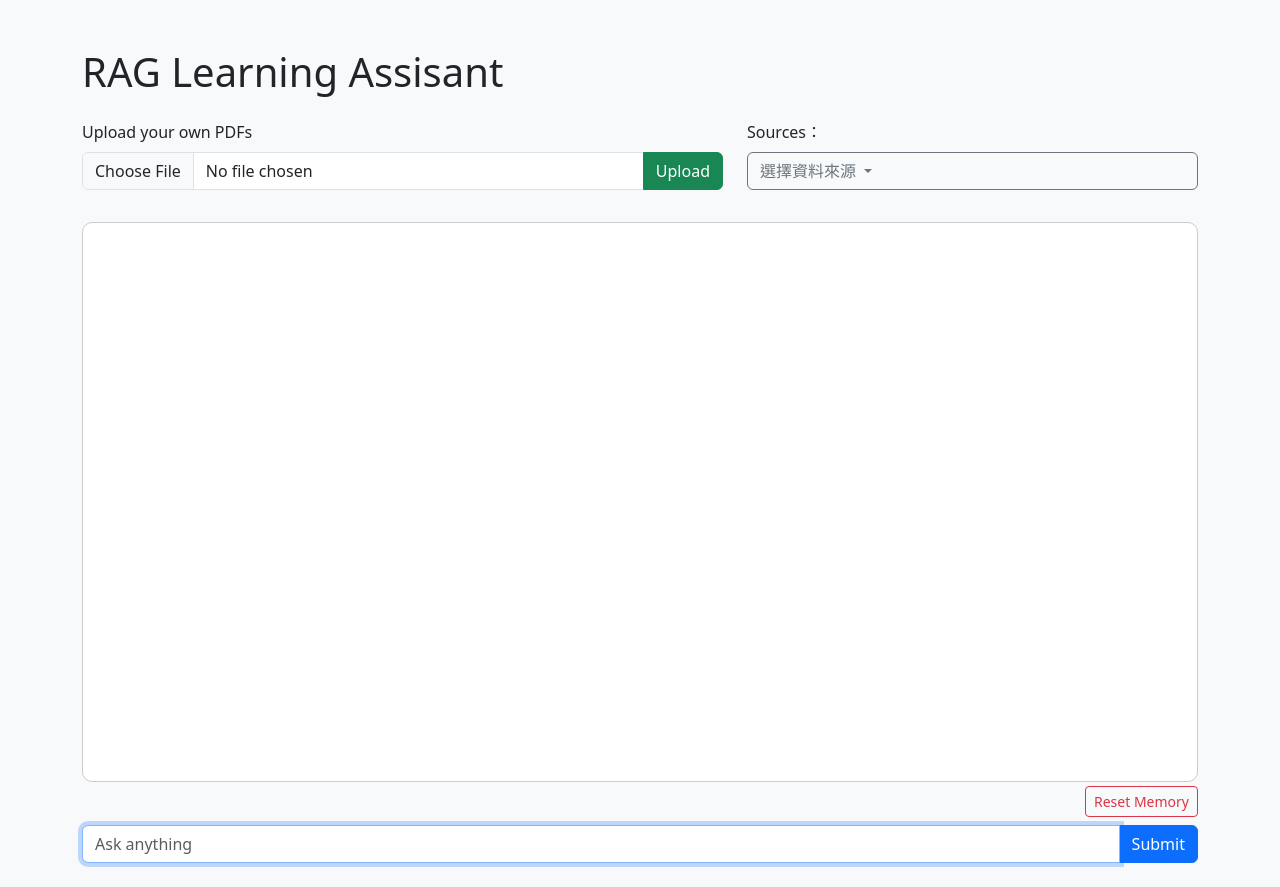
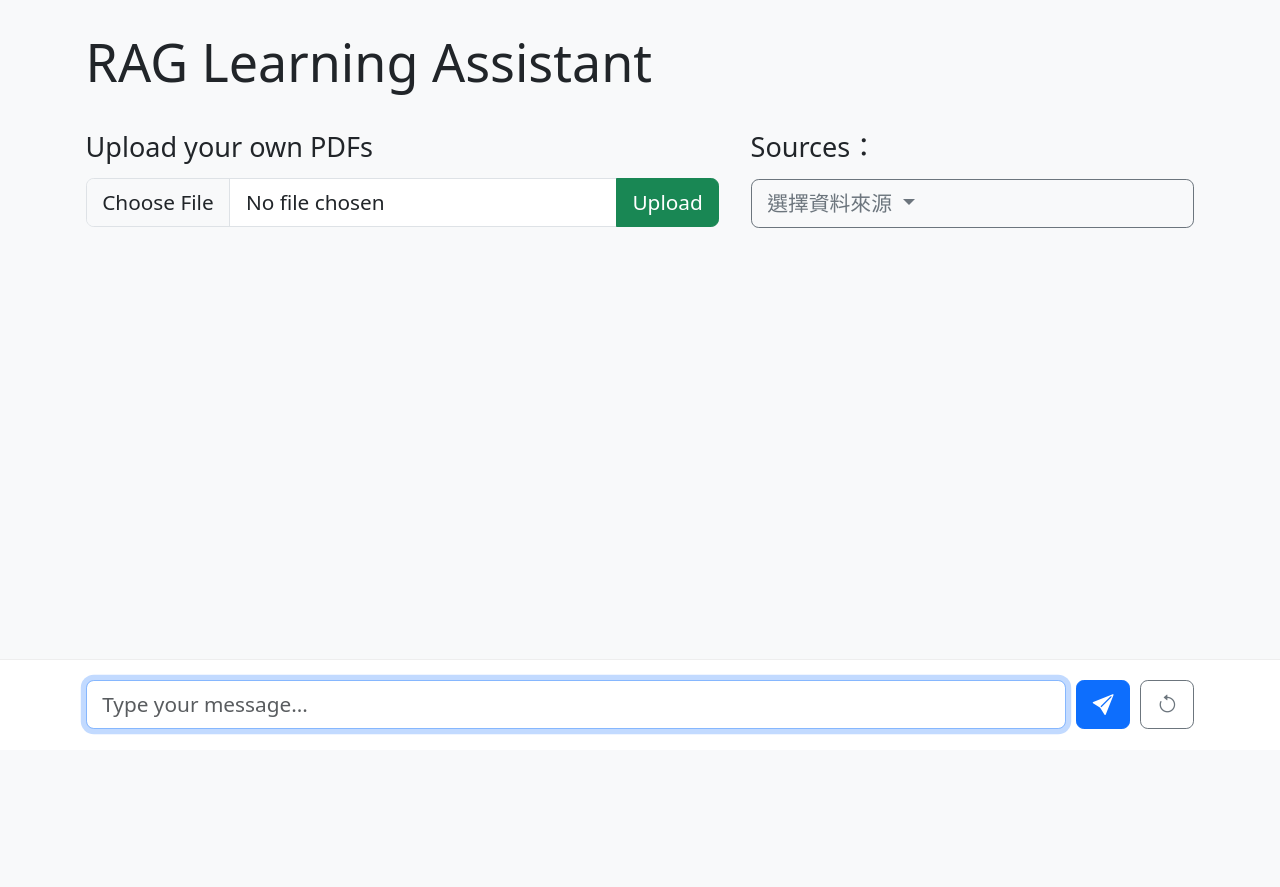
Before and after one commit to Moyuan0523/RAG_learning_assistant, a Flask app: page / in a window 1280 px wide. After the commit the page ends 734 px from the top, so only its background shows below. Run offline with Flask 3, Linux system fonts and the light colour scheme; some libraries are stand-ins or nearby versions.

Commit message:
Update interface

```diff
--- a/app.py
+++ b/app.py
@@ -12,8 +12,6 @@ import uuid
 os.environ["TOKENIZERS_PARALLELISM"] = "false"
 
 app = Flask(__name__)
-#memory = ConversationBufferMemory(return_messages = True) # 初始化 memory
-#source_mapping = {} # 原本是 list，改用 dict 以 uuid 當 Key 辨識每一次回答，避免記憶遺失
 app.config["memory"] = CustomMemory() # Flask context-safe，確保每次讀同樣的 memory (Flask 可能開啟多執行序，因debug = true)
 print("Flask 啟動中，DEBUG =", app.debug)
 
@@ -22,13 +20,13 @@ ALLOWED_EXTENSIONS = {"pdf"}
 os.makedirs(UPLOAD_FOLDER, exist_ok=True)
 app.config["UPLOAD_FOLDER"] = UPLOAD_FOLDER #??
 
-# 用以載入首頁
+# Load homepage
 @app.route("/", methods=["GET"])
 def home():
     memory = current_app.config["memory"]
     return render_template("index.html", memory=memory.get_history())
 
-# 清除重置 Memory
+# Reset Memory
 @app.route("/reset", methods=["POST"])
 def reset_memory():
     current_app.config["memory"] = CustomMemory()
@@ -101,7 +99,7 @@ def get_sources():
     try:
         weaviate_client = connect_weaviate()
         all_sources = set() # set 去重複
-        page_size = 500
+        page_size = 2000
         offset = 0
 
         while True: # 每次查 500 筆，直至沒有
--- a/templates/index.html
+++ b/templates/index.html
@@ -4,12 +4,20 @@
   <meta charset="UTF-8">
   <title>RAG 聊天室助理</title>
   <link href="https://cdn.jsdelivr.net/npm/bootstrap@5.3.0/dist/css/bootstrap.min.css" rel="stylesheet">
+  <link href="https://cdn.jsdelivr.net/npm/bootstrap-icons@1.10.5/font/bootstrap-icons.css" rel="stylesheet">
   <style>
+    html, body {
+      height: 100%;
+      margin: 0;
+      font-size: 1.3rem;
+      line-height: 1.6;
+    }
     .chat-bubble {
       max-width: 75%;
       padding: 10px 15px;
       border-radius: 15px;
       margin-bottom: 10px;
+      word-wrap: break-word;
     }
     .user-msg {
       background-color: #d1e7dd;
@@ -24,41 +32,41 @@
     .chat-box {
       display: flex;
       flex-direction: column;
-            height: 70vh;
       overflow-y: auto;
-            border: 1px solid #ccc;
       padding: 15px;
       border-radius: 10px;
-            background: white;
+      background: transparent;
     }
   </style>
 </head>
+
 <body class="bg-light">
-<!-- Informations on the top section -->
-<div class="container mt-5">
-    <h1 class="mb-4">RAG Learning Assisant</h1>
+  <div class="d-flex flex-column vh-100">
+    <!-- 中間區域 -->
+    <div class="container flex-grow-1 overflow-auto py-4">
+      <h1 class="mb-4">RAG Learning Assistant</h1>
+
+      <!-- Upload Form -->
       <div class="row mb-4">
         <div class="col-md-7">
           <form id="upload-form" enctype="multipart/form-data">
             <label for="pdf-file" class="form-label">Upload your own PDFs</label>
             <div class="input-group">
-                    <input type="file" class="form-control" id="pdf-file" name="file" accept=".pdf" required> <br>
+              <input type="file" class="form-control" id="pdf-file" name="file" accept=".pdf" required>
               <button type="submit" class="btn btn-success">Upload</button>
             </div>
             <div id="upload-status" class="form-text mt-2"></div>
           </form>
         </div>
         <div class="col-md-5">
-            <div class="mb-2">
           <label for="source-filter" class="form-label">Sources：</label>
           <div class="dropdown">
-                    <button class="btn btn-outline-secondary dropdown-toggle w-100 text-start" type="button" data-bs-toggle="dropdown" aria-expanded="false">
+            <button class="btn btn-outline-secondary dropdown-toggle w-100 text-start" type="button" data-bs-toggle="dropdown">
               選擇資料來源
             </button>
             <div class="dropdown-menu w-100 p-2" style="max-height: 180px; overflow-y: auto;">
               <div id="source-checkboxes" class="d-flex flex-column gap-1">
-                            <!-- JavaScript 動態填入 checkbox -->
-                        </div>
+                <!-- 動態載入 -->
               </div>
             </div>
           </div>
@@ -66,173 +74,120 @@
       </div>
 
       <!-- Chatbox -->
-    <div class="chat-box mb-4" id="chat-box">
-        {% for msg in memory %}
-            {% if msg.role == "user" %}
-                <div class="chat-bubble user-msg ms-auto">{{ msg.content }}</div>
-            {% elif msg.role == "assistant" %}
-                <div class="chat-bubble ai-msg me-auto">{{ msg.content }}</div>
-
-                {% if msg.sources is defined and msg.sources %}
-                <div class="me-auto mb-3">
-                    <button class="btn btn-sm btn-outline-secondary" type="button" data-bs-toggle="collapse" data-bs-target="#collapse-init-{{ loop.index }}">
-                        🔎 展開引用段落
-                    </button>
-                    <div class="collapse mt-2" id="collapse-init-{{ loop.index }}">
-                        <ol>
-                            {% for chunk in msg.sources %}
-                            <li class="mb-2">
-                                <div class="card">
-                                    <div class="card-body">
-                                        <p><strong>📄 來源：</strong> {{ chunk.source }}</p>
-                                        <p style="white-space: pre-wrap">{{ chunk.text }}</p>
+      <div id="chat-box" class="chat-box mb-3">
+        <!-- 動態訊息注入 -->
       </div>
     </div>
-                            </li>
-                            {% endfor %}
-                        </ol>
+
+    <!-- 底部輸入區 -->
+    <form id="chat-form" class="py-3 px-4 bg-white" style="border-top: 1px solid #eee; margin-bottom: 50px;">
+      <div class="container">
+        <div class="d-flex">
+          <input type="text" class="form-control me-2" id="query" placeholder="Type your message..." required autofocus>
+          <button type="submit" class="btn btn-primary me-2">
+            <i class="bi bi-send-fill"></i>
+          </button>
+          <button type="button" id="reset-btn" class="btn btn-outline-secondary">
+            <i class="bi bi-arrow-counterclockwise"></i>
+          </button>
         </div>
-                </div>
-                {% endif %}
-            {% endif %}
-        {% endfor %}
-    </div>
-
-    <form id="chat-form" class="mb-4" style="margin-top: -20px;">
-        <div class="d-flex justify-content-end mb-2">
-            <button id="reset-btn" class="btn btn-outline-danger btn-sm">Reset Memory</button>
-        </div>
-        <div class="input-group">
-            <input type="text" class="form-control" id="query" placeholder="Ask anything" required autofocus>
-            <button type="submit" class="btn btn-primary">Submit</button>
       </div>
     </form>
   </div>
 
+  <!-- Scripts -->
+  <script src="https://cdn.jsdelivr.net/npm/bootstrap@5.3.0/dist/js/bootstrap.bundle.min.js"></script>
   <script>
-document.getElementById("chat-form").addEventListener("submit", async function(event) {
+    // chat 提交
+    document.getElementById("chat-form").addEventListener("submit", async function (event) {
       event.preventDefault();
       const input = document.getElementById("query");
       const message = input.value.trim();
       if (!message) return;
 
       const chatBox = document.getElementById("chat-box");
+      const selectedSources = Array.from(document.querySelectorAll("#source-checkboxes input[type='checkbox']:checked")).map(cb => cb.value);
 
-    // User 選擇的資料來源
-    const sourceSelect = document.getElementById("source-filter");
-    const selectedSources = Array.from(document.querySelectorAll("#source-checkboxes input[type='checkbox']:checked")).map(cb => cb.value);
-    console.log("選擇之教材來源：", selectedSources);
-
-    // User 訊息
+      // user 氣泡
       const userBubble = document.createElement("div");
       userBubble.className = "chat-bubble user-msg ms-auto";
       userBubble.textContent = message;
       chatBox.appendChild(userBubble);
-
       input.value = "";
 
       const response = await fetch("/chat", {
         method: "POST",
         headers: {"Content-Type": "application/json"},
-        body: JSON.stringify({
-            query: message,
-            source_filter: selectedSources.length > 0 ? selectedSources : null // null 不篩選
-        })
+        body: JSON.stringify({ query: message, source_filter: selectedSources.length > 0 ? selectedSources : null })
       });
+
       const data = await response.json();
 
-    // AI 訊息
+      // AI 氣泡
       const aiBubble = document.createElement("div");
       aiBubble.className = "chat-bubble ai-msg me-auto";
       aiBubble.innerHTML = data.answer;
       chatBox.appendChild(aiBubble);
 
-    // 引用段落（若有）
+      // 引用段落
       if (data.sources && data.sources.length > 0) {
-        const sourceWrapper = document.createElement("div");
-        sourceWrapper.className = "me-auto mb-3";
+        const collapseId = `collapse${Date.now()}`;
+        const wrapper = document.createElement("div");
+        wrapper.className = "me-auto mb-3";
 
-        const btn = document.createElement("button");
-        btn.className = "btn btn-sm btn-outline-secondary";
-        btn.type = "button";
-        const collapseId = `collapse${Date.now()}`;
-        btn.setAttribute("data-bs-toggle", "collapse");
-        btn.setAttribute("data-bs-target", `#${collapseId}`);
-        btn.textContent = "🔎 展開引用段落";
-
-        const collapseDiv = document.createElement("div");
-        collapseDiv.className = "collapse mt-2";
-        collapseDiv.id = collapseId;
-
-        const list = document.createElement("ol");
-        for (const chunk of data.sources) {
-            const li = document.createElement("li");
-            li.className = "mb-2";
-            li.innerHTML = `
+        wrapper.innerHTML = `
+          <button class="btn btn-sm btn-outline-secondary" type="button" data-bs-toggle="collapse" data-bs-target="#${collapseId}">
+            🔎 展開引用段落
+          </button>
+          <div class="collapse mt-2" id="${collapseId}">
+            <ol>${data.sources.map(chunk => `
+              <li class="mb-2">
                 <div class="card">
                   <div class="card-body">
                     <p><strong>📄 來源：</strong> ${chunk.source}</p>
                     <p style="white-space: pre-wrap">${chunk.text}</p>
                   </div>
                 </div>
+              </li>`).join('')}
+            </ol>
+          </div>
         `;
-            list.appendChild(li);
-        }
-
-        collapseDiv.appendChild(list);
-        sourceWrapper.appendChild(btn);
-        sourceWrapper.appendChild(collapseDiv);
-        chatBox.appendChild(sourceWrapper);
+        chatBox.appendChild(wrapper);
       }
 
       chatBox.scrollTop = chatBox.scrollHeight;
     });
 
-// 清除 Memory
-document.getElementById("reset-btn").addEventListener("click", async function () {
+    // reset
+    document.getElementById("reset-btn").addEventListener("click", async () => {
       if (!confirm("確定要清除記憶嗎？")) return;
-
       await fetch("/reset", { method: "POST" });
-
-    const chatBox = document.getElementById("chat-box");
-    chatBox.innerHTML = "";  // 清空聊天室畫面
+      document.getElementById("chat-box").innerHTML = "";
     });
 
-// 上傳資料
-document.getElementById("upload-form").addEventListener("submit", async function (event) {
-    event.preventDefault(); // ??
-
-    const fileInput = document.getElementById("pdf-file");
-    const file = fileInput.files[0];
-    const statusDiv = document.getElementById("upload-status");
-
-    if(!file){
-        statusDiv.textContent = "ONLY PDF";
+    // upload
+    document.getElementById("upload-form").addEventListener("submit", async (e) => {
+      e.preventDefault();
+      const file = document.getElementById("pdf-file").files[0];
+      const status = document.getElementById("upload-status");
+      if (!file) {
+        status.textContent = "Please select a PDF.";
         return;
       }
 
       const formData = new FormData();
-    formData.append("file", file); // file 加入表單內容
-
+      formData.append("file", file);
       try {
-    const res = await fetch("/upload", {
-      method: "POST",
-      body: formData
-    });
-
+        const res = await fetch("/upload", { method: "POST", body: formData });
         const data = await res.json();
-    if (res.ok) {
-      statusDiv.textContent = `Upload Sucess：${data.filename}`;
-    } else {
-      statusDiv.textContent = `Error：${data.error}`;
-    }
+        status.textContent = res.ok ? `Uploaded: ${data.filename}` : `Error: ${data.error}`;
       } catch (err) {
-        statusDiv.textContent = "Upload Failed, try it later";
         console.error(err);
+        status.textContent = "Upload failed";
       }
     });
 
-// 仔入目前資料庫有的資料來源
+    // load sources
     window.addEventListener("DOMContentLoaded", async () => {
       const container = document.getElementById("source-checkboxes");
       if (!container) return;
@@ -242,19 +197,19 @@ window.addEventListener("DOMContentLoaded", async () => {
         const data = await res.json();
 
         data.forEach(item => {
-            const label = document.createElement("label");
-            label.className = "form-check-label";
+          const wrapper = document.createElement("div");
+          wrapper.className = "form-check";
 
           const checkbox = document.createElement("input");
           checkbox.type = "checkbox";
           checkbox.value = item.source;
           checkbox.className = "form-check-input me-2";
 
+          const label = document.createElement("label");
+          label.className = "form-check-label";
           label.appendChild(checkbox);
           label.append(item.source);
 
-            const wrapper = document.createElement("div");
-            wrapper.className = "form-check";
           wrapper.appendChild(label);
           container.appendChild(wrapper);
         });
@@ -262,8 +217,6 @@ window.addEventListener("DOMContentLoaded", async () => {
         console.error("無法載入教材清單：", err);
       }
     });
-
   </script>
-<script src="https://cdn.jsdelivr.net/npm/bootstrap@5.3.0/dist/js/bootstrap.bundle.min.js"></script>
 </body>
 </html>
```
Also changed, not shown: README.md. Lines whose indentation alone changed are shown as unchanged.
